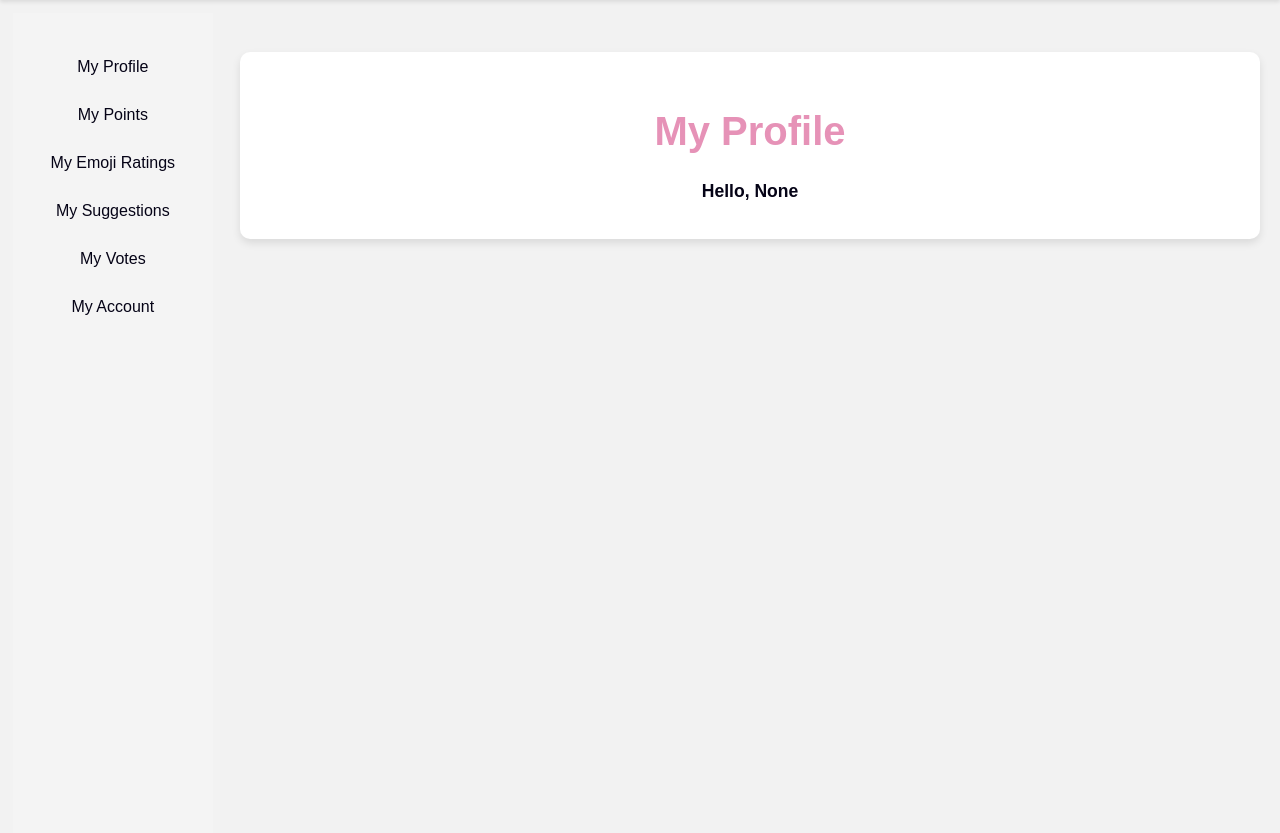
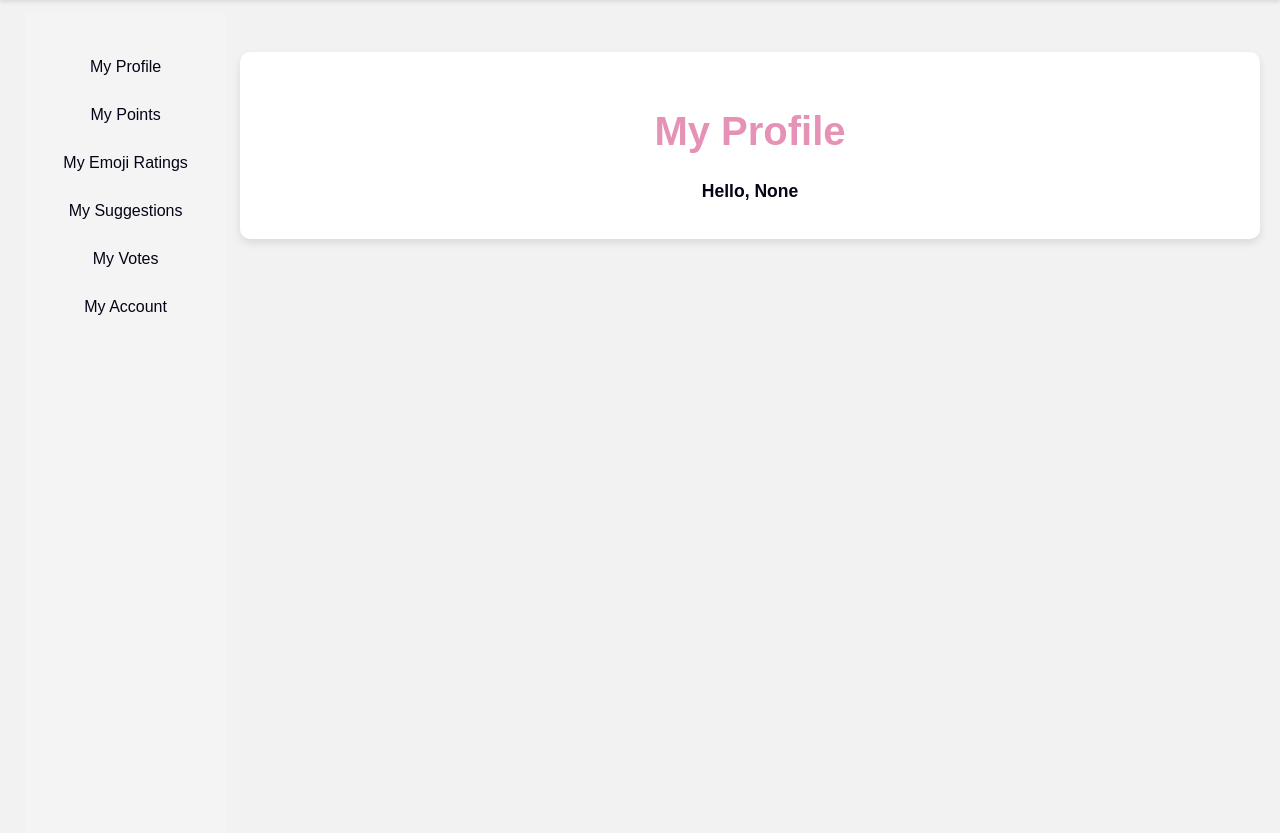
Before and after one commit to rbarans/CAPSTON3RS, a Flask app: page /my_profile in a window 1280 px wide. Shown: the part 73-906 px from the top of the page. Run offline with Flask 3, Linux system fonts and the light colour scheme; the visitor is signed in with stand-in values (Sample User, id 1); data that the repository does not hold is empty.

Commit message:
Profile_style.css

```diff
--- a/system/static/profile_style.css
+++ b/system/static/profile_style.css
@@ -8,7 +8,7 @@
     height: 100%;
 
     /*Zar */
-    margin-left: 10%;
+    margin-left: 5%;
     margin-top: 1%;
     /* ----*/
 }
@@ -215,19 +215,24 @@
 
 /* Zar ========================= Responsive Design ========================= */
 
-@media (max-width: 1300px) {
+@media (max-width: 1600px) {
     .container {
         margin: 2rem auto;
         padding: 20px;
+        max-width: 1000px;
     }
 
+    .card-container
+    {
+        margin-left: 10%;
+    }
     .sidebar {
         width: 200px;
         background-color: #f4f4f4;
         padding-top: 20px;
         position: absolute;
         height: 100%;
-        margin-left: 1%;
+        margin-left: 2%;
         margin-top: 1%;
     }
     /* End of Zar */
```
